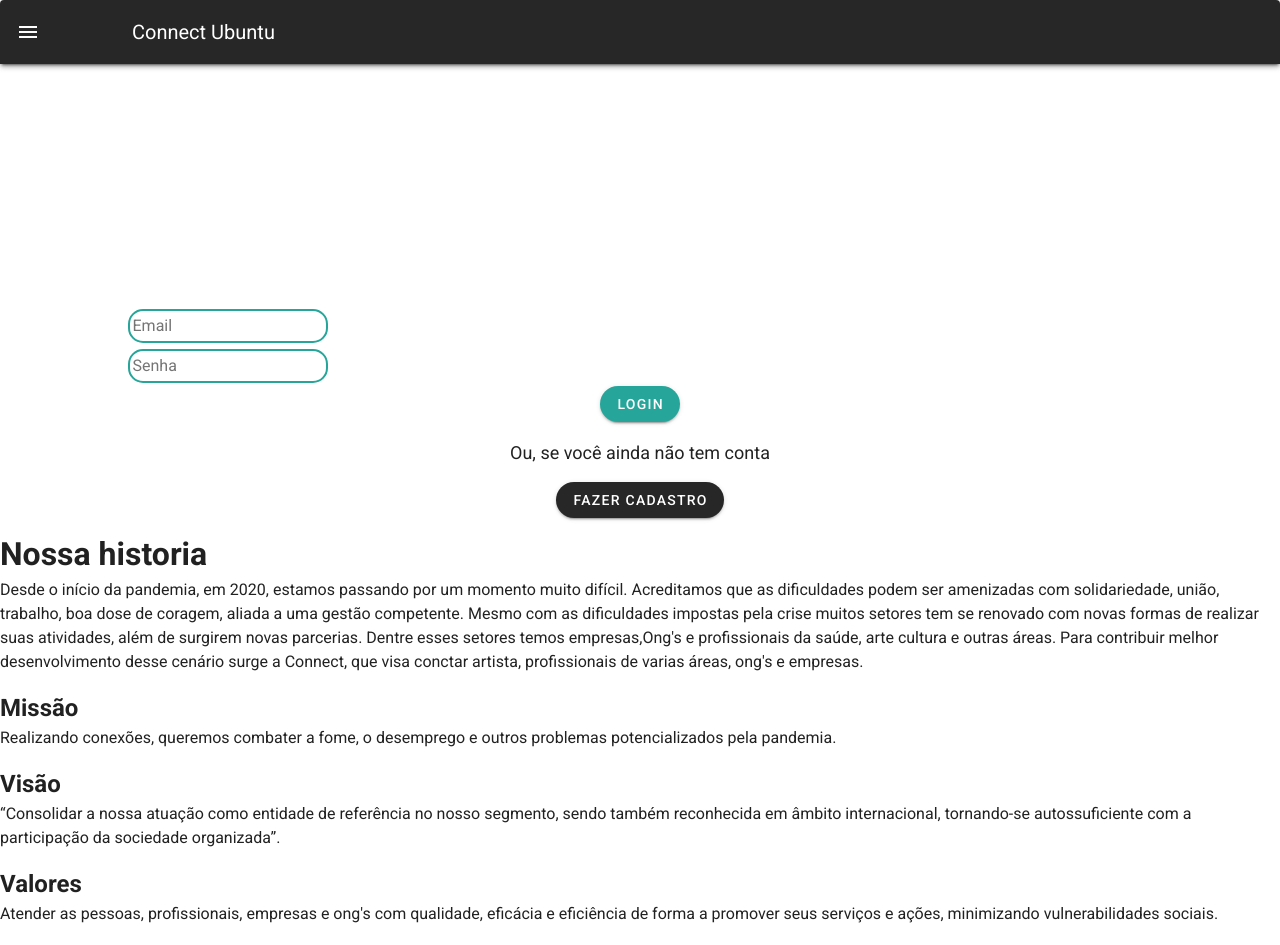
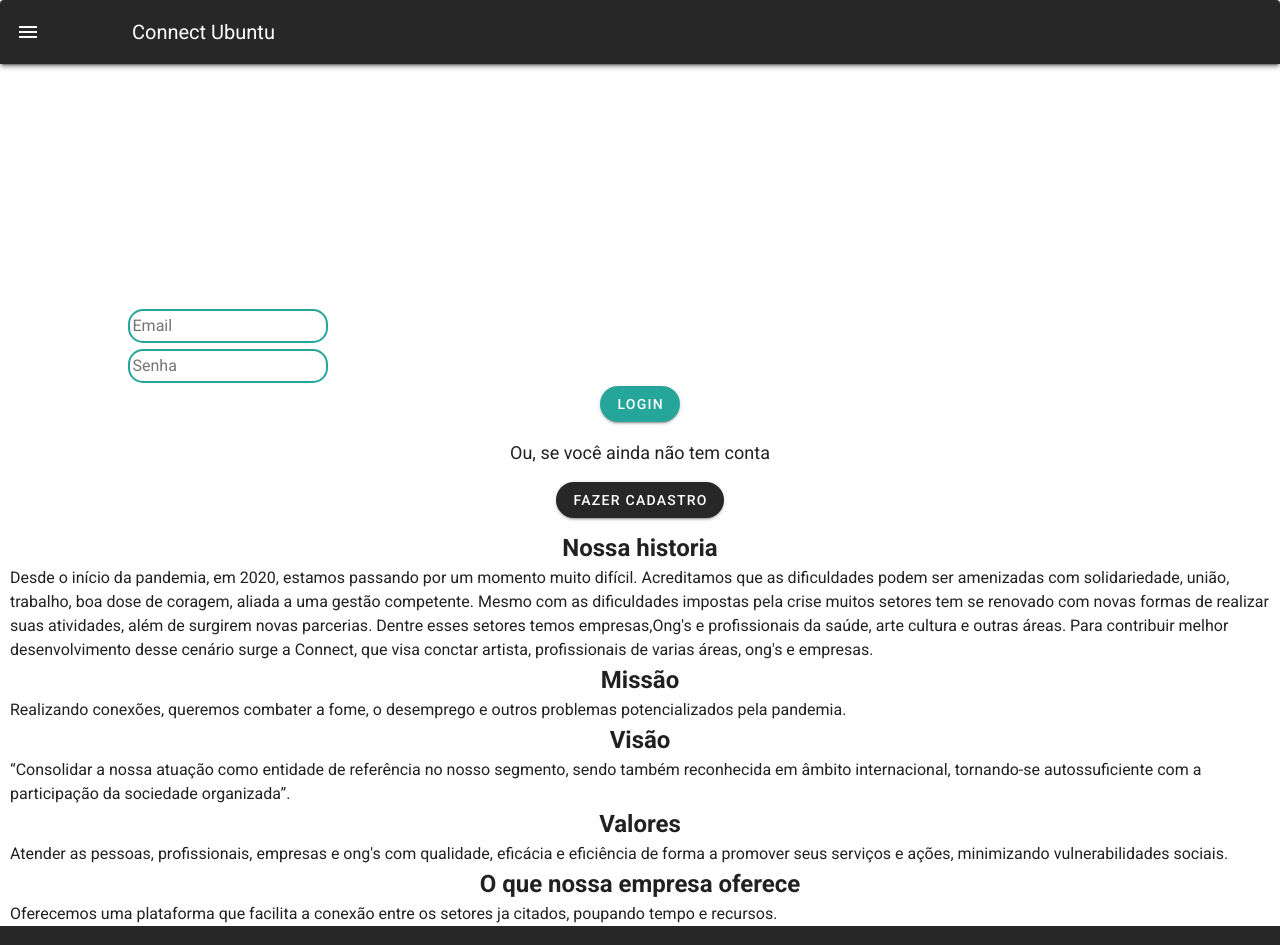
Before and after one commit to DeOliveiraDev/Grupo3-IterisHackathon, a Vue app: page /#/ in a window 1280 px wide. Shown: the top 945 px of the page. Built offline with nearby package versions, Linux system fonts and the light colour scheme.

Commit message:
conteudo atualizado

```diff
--- a/src/views/PaginaInicial.vue
+++ b/src/views/PaginaInicial.vue
@@ -40,9 +40,9 @@
       <!--  Nossa historia -->
 
       <div class="Nossa Historia">
-        <h1>Nossa historia</h1>
+        <h2>Nossa historia</h2>
 
-        <p>
+        <p class="linha">
           Desde o início da pandemia, em 2020, estamos passando por um momento
           muito difícil. Acreditamos que as dificuldades podem ser amenizadas
           com solidariedade, união, trabalho, boa dose de coragem, aliada a uma
@@ -57,13 +57,13 @@
         <!-- Missão,Visão e valores -->
 
         <h2>Missão</h2>
-        <p>
+        <p class="linha">
           Realizando conexões, queremos combater a fome, o desemprego e outros
           problemas potencializados pela pandemia.
         </p>
 
         <h2>Visão</h2>
-        <p>
+        <p class="linha">
           “Consolidar a nossa atuação como entidade de referência no nosso
           segmento, sendo também reconhecida em âmbito internacional,
           tornando-se autossuficiente com a participação da sociedade
@@ -71,7 +71,7 @@
         </p>
 
         <h2>Valores</h2>
-        <p>
+        <p class="linha">
           Atender as pessoas, profissionais, empresas e ong's com qualidade,
           eficácia e eficiência de forma a promover seus serviços e ações,
           minimizando vulnerabilidades sociais.
@@ -81,7 +81,7 @@
 
         <h2>O que nossa empresa oferece</h2>
 
-        <p>
+        <p class="linha">
           Oferecemos uma plataforma que facilita a conexão entre os setores ja
           citados, poupando tempo e recursos.
         </p>
@@ -129,4 +129,14 @@ a {
     margin-top: 17px;
     font-size: 18px;
 }
+.linha{
+  margin:0 10px;
+
+}
+h2 {
+    text-align: center;
+}
+
+
+
 </style>
```
